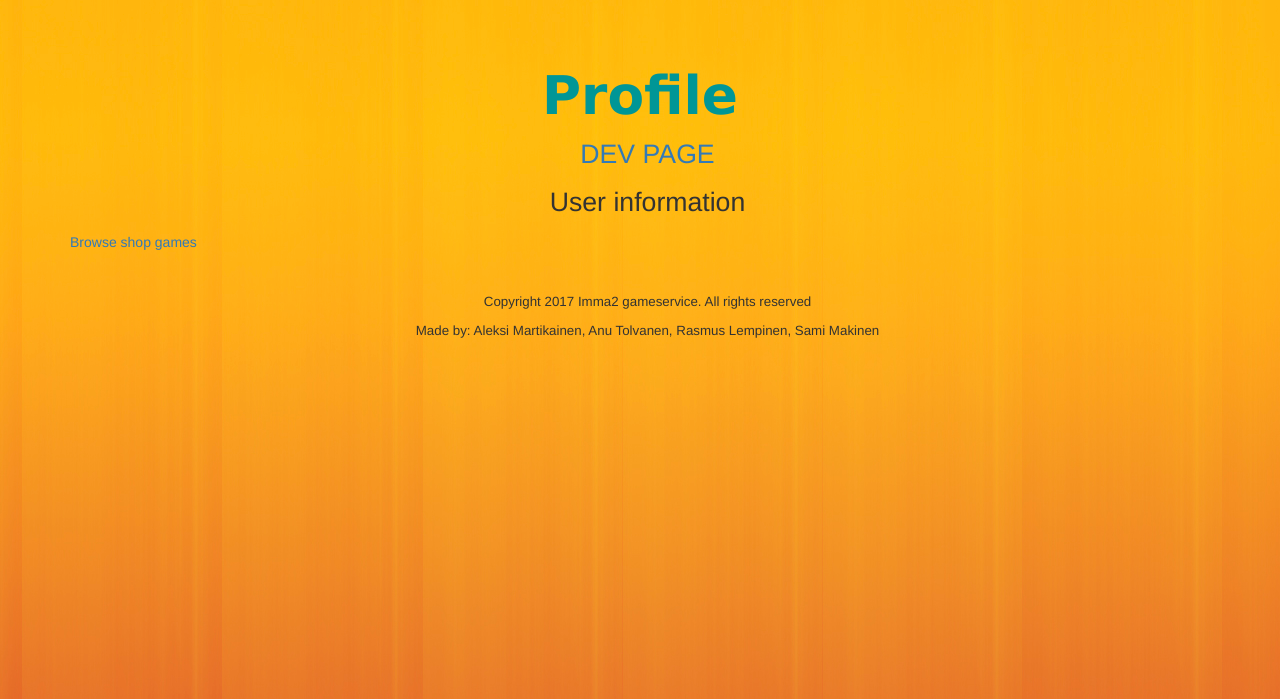
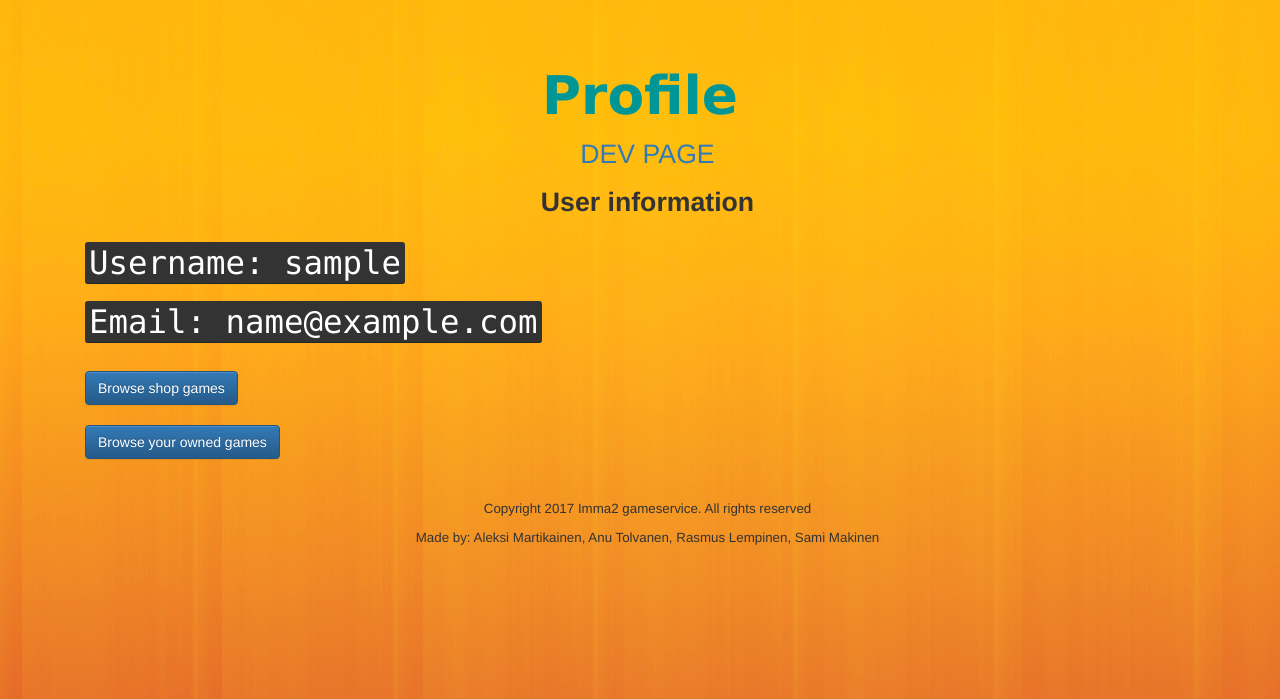
Before and after one commit to M4R774/imma2-game-service, a Django app: page /profile/ in a window 1280 px wide. Shown: the part 50-749 px from the top of the page. Run offline with Django 3.2, Linux system fonts and the light colour scheme; a user stored in the database is signed in; tables that the repository leaves empty hold one stand-in row (values such as "Sample post"); some libraries are stand-ins or nearby versions.

Commit message:
ui changes

```diff
--- a/gameservice/templates/about.html
+++ b/gameservice/templates/about.html
@@ -21,7 +21,7 @@ Donec ullamcorper, velit id consequat vulputate, ex massa dapibus nunc,
 nec hendrerit purus nisl nec purus. Curabitur ut euismod felis. Donec
 pretium erat pellentesque volutpat posuere. Donec pellentesque
 vulputate placerat.  -->
-<h1>ABOUT THIS SITE</h1>
+<h1 id="title">About</h1>
 <h3>BUY GAMES</h3>
 <p1 class="h4"> Lorem ipsum dolor sit amet, consectetur adipiscing elit.
   Maecenas varius, massa nec lobortis congue, enim ex placerat libero, at
--- a/gameservice/templates/library.html
+++ b/gameservice/templates/library.html
@@ -2,7 +2,8 @@
 
 {% block content %}
 
-<p>Games you own:</p>
+<!-- <p>Games you own:</p> -->
+<h1 id="title">Games you own</h1>
 {% for g in context.UserGames %}
   <i><b>Name:</i></b> {{ g.name }}
   <i><b>Description:</i></b> {{ g.description}}
--- a/gameservice/templates/profile.html
+++ b/gameservice/templates/profile.html
@@ -6,9 +6,17 @@
 <p><a href="{% url 'dev' %}">DEV PAGE</a></p>
 {% endif %}
 
-<p>User information</p>
+<p><b>User information</b></p>
+<h1 class="container"><kbd> Username: {{request.user}}</kbd> </h1>
+<h1 class="container"><kbd> Email: {{request.user.email}}</kbd> </h1><br>
 
-<div><a href="{% url 'shop' %}">Browse shop games</a></div>
+<!-- <div class="container"><a href="{% url 'shop' %}">Browse shop games</a></div> -->
+<form action="{% url 'shop' %}" class="container">
+  <input type="submit" class="btn btn-primary" value="Browse shop games"/>
+</form><br>
 
+<form action="{% url 'library' %}" class="container">
+  <input type="submit" class="btn btn-primary" value="Browse your owned games"/>
+</form>
 
 {% endblock %}
```
